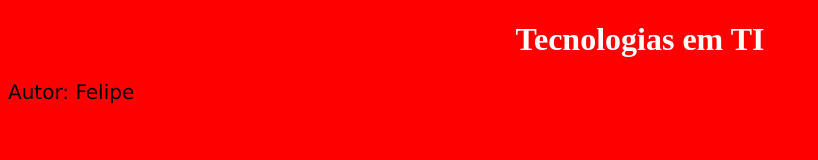
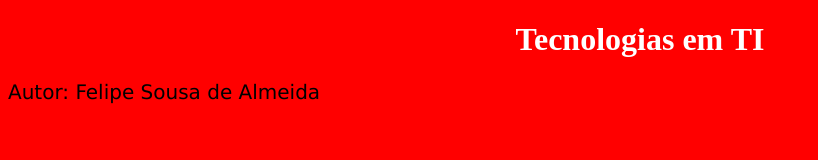
Before and after one commit to Lipeeexxxx/Faculdade-TI, a plain HTML site: page Index.html in a window 1280 px wide. Shown: the whole page, without its empty margins (0-818 px from the left). Drawn offline with Linux system fonts and the light colour scheme.

Commit message:
Acrescentando o nome do autor

```diff
--- a/Index.html
+++ b/Index.html
@@ -20,7 +20,7 @@
 	<body>
 
 		<h1>Tecnologias em TI</h1>
-		<p>Autor: Felipe </p>
+		<p>Autor: Felipe Sousa de Almeida </p>
 
 	</body>
 </html>
```
